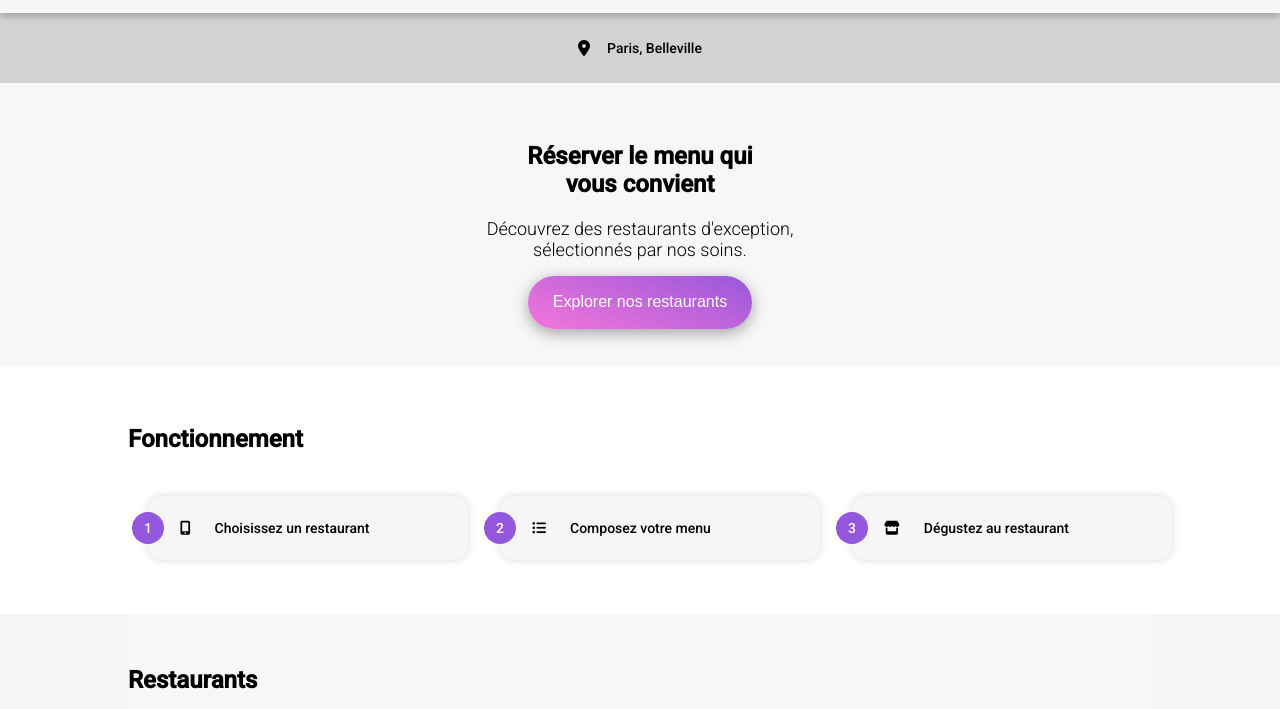
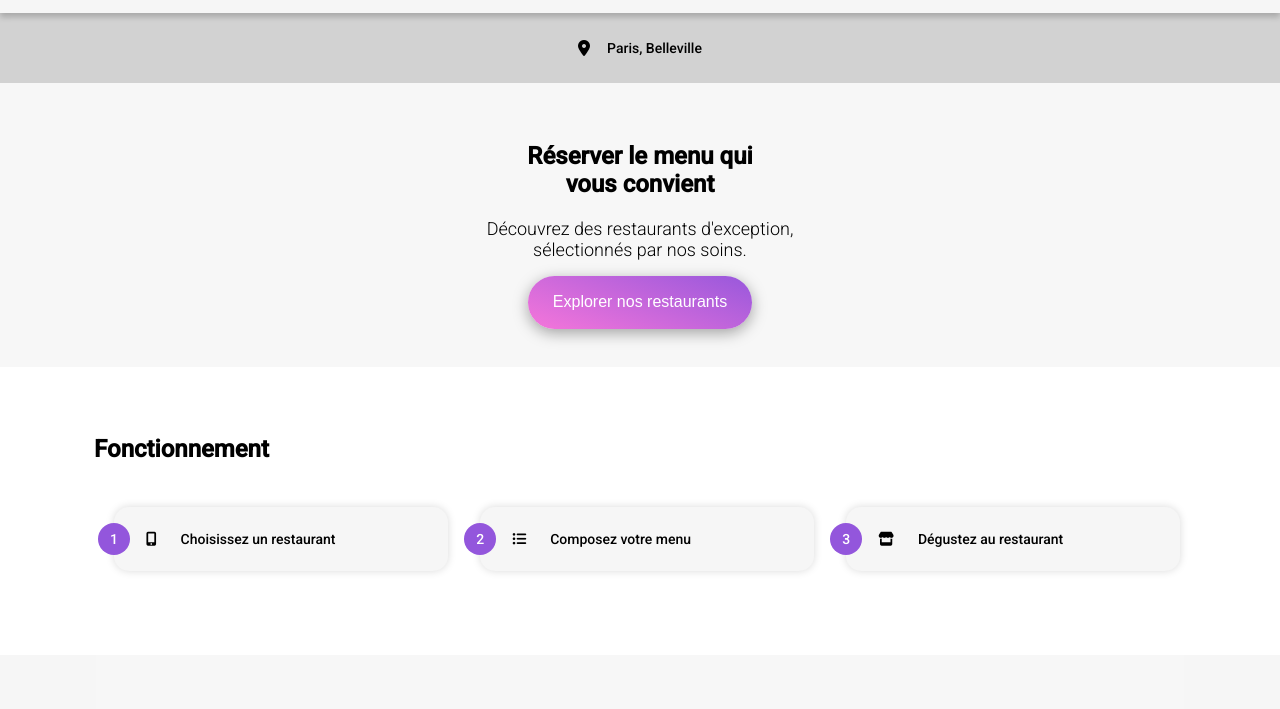
Before and after one commit to mhdgri/ohmyfood, a website: page index.html in a window 1280 px wide. Shown: the part 78-787 px from the top of the page. Drawn offline with Linux system fonts and the light colour scheme; a web font is replaced by a local one.

Commit message:
Alignement des éléments

```diff
--- a/index.html
+++ b/index.html
@@ -32,13 +32,15 @@
             <button class="reserve__btn reserve__btn--gradient">Explorer nos restaurants</button>
         </section>
 
-        <section class="fonctionnement">
+        <section class="back">
+            <div class="fonctionnement">
                 <h2 class="fonctionnement__title">Fonctionnement</h2>
                 <ol class="fonctionnement__lists">
                     <li><i class="fas fa-mobile-alt"></i>Choisissez un restaurant</li>
                     <li><i class="fas fa-list-ul"></i>Composez votre menu</li>
                     <li><i class="fas fa-store"></i>Dégustez au restaurant</li>
                 </ol>
+            </div>
         </section>
 
         <section class="restaurants" id="restaurants">
--- a/sass/components/_buttons.scss
+++ b/sass/components/_buttons.scss
@@ -1,18 +1,45 @@
 
+.back {
+    background-color: #fff;
+    margin:0 auto;
+    width: 100%;
+}
 .fonctionnement{
     counter-reset: numbers;
+    row-gap: .5rem;
+    padding: 48px 0 68px 0;
+    width: 100%;
+    @include flex-column;
+    @include desktop {
+        width: 98%;
+    }
+    &__title {
+        width: 90%;
+        font: {
+            size: 24px;
+            style: bold;
+            weight: 700;
+        }
+        @include desktop {
+            width: 85%;
+        }
+    }
     &__lists {
-        @include flex-column;
+        display:flex;
+        flex-direction: column;
         row-gap: 2rem;
         width: 90%;
         @include desktop {
             @include flex-row;
             column-gap: 2rem;
-            width: 80%;
+            width: 85%;
         }
     }
     & li {
-        width: 90%;
+        @include desktop {
+            width: 90%;
+        }
+        width: 95%;
         position: relative;
         box-shadow: 0 0 0.5rem rgba(0, 0, 0, 0.15);
         list-style-type: none;
--- a/sass/pages/_home.scss
+++ b/sass/pages/_home.scss
@@ -36,35 +36,12 @@
 
 }
 
-
-.fonctionnement {
-    text-align: left;
-    padding: 2.4rem 0;
-    row-gap: 0.4rem;
-    margin: 0 auto;
-    background: #fff;
-    @include flex-column;
-    @include desktop {
-        width: 100%;
-    }
-    &__title {
-        width: 80%;
-        font: {
-            size: 24px;
-            style: bold;
-            weight: 700;
-        }
-        @include desktop {
-            width: 80%;
-        }
-    }
-}
-
 .restaurants {
     background-color: $color-primary;
-    width: 80%;
+    width: 90%;
     padding: 2rem 0 6rem 0;
     margin: 0 auto;
+    width: 85%;
     &__cards {
         display: grid;
         grid-template-columns: 1fr;
```
Also changed, not shown: sass/styles.css, 1 other file. Lines whose indentation alone changed are shown as unchanged.
